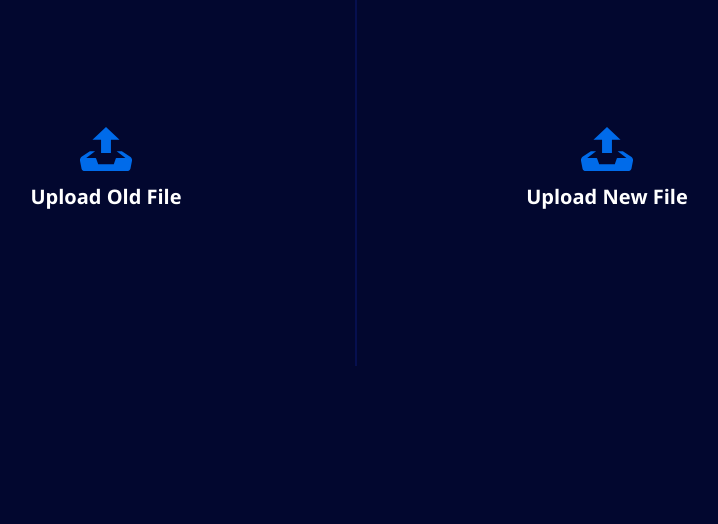
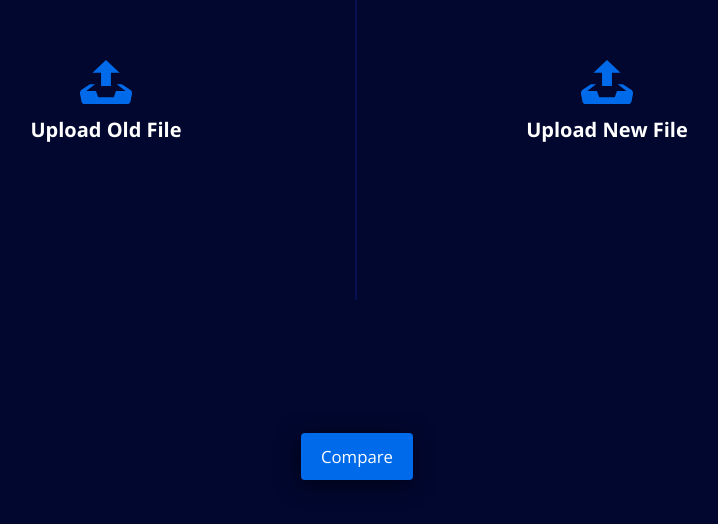
Before and after one commit to ardaberrun/internship-translate-helper, a React (Create React App) app in the folder translate-helper/: page / in a window 1280 px wide. Shown: the part 234-758 px from the top of the page, without its empty margins (283-1001 px from the left). Built offline with nearby package versions, Linux system fonts and the light colour scheme.

Commit message:
#6962 compare files

```diff
--- a/translate-helper/src/App.js
+++ b/translate-helper/src/App.js
@@ -6,6 +6,33 @@ function App() {
     oldFile: JSON.parse(localStorage.getItem('oldFile')) || {},
     newFile: JSON.parse(localStorage.getItem('newFile')) || {},
   });
+  const [changes, setChanges] = useState({
+    modified: [],
+    added: [],
+  });
+
+  const compareFiles = () => {
+    const { oldFile, newFile } = files;
+
+    if (!Object.keys(oldFile).length || !Object.keys(newFile).length) return;
+
+    const changesObj = Object.keys(newFile).reduce(
+      (acc, curr) => {
+        if (oldFile[curr] !== undefined) {
+          if (oldFile[curr] !== newFile[curr]) {
+            acc.modified.push(curr);
+          }
+        } else {
+          acc.added.push(curr);
+        }
+
+        return acc;
+      },
+      { modified: [], added: [] }
+    );
+
+    setChanges(changesObj);
+  };
 
   const handleChange = (event) => {
     const fileName = event.target.name;
@@ -20,11 +47,26 @@ function App() {
     };
   };
 
+  const applyClass = (key) => {
+    if (changes.modified.includes(key)) {
+      return 'changes-modify';
+    }
+
+    if (changes.added.includes(key)) {
+      return 'changes-add';
+    }
+
+    return '';
+  };
+
   const showFileContent = (file) => {
     return (
       <div className="translate">
         {Object.keys(file).map((key, i) => (
-          <span key={`${key}-${i}`}>{`"${key}": "${file[key]}"`}</span>
+          <span
+            className={applyClass(key)}
+            key={`${key}-${i}`}
+          >{`"${key}": "${file[key]}"`}</span>
         ))}
       </div>
     );
@@ -52,6 +94,9 @@ function App() {
           showFileContent(files.newFile)
         )}
       </div>
+      <button className="btn" onClick={compareFiles}>
+        Compare
+      </button>
     </div>
   );
 }
--- a/translate-helper/src/styles/bundle.scss
+++ b/translate-helper/src/styles/bundle.scss
@@ -9,9 +9,10 @@
 }
 
 $color-blue-dark: #02072F;
-$color-blue-light: #060F4F;
-$color-blue-icon: #006BEA;
+$color-blue: #060F4F;
+$color-blue-light: #006BEA;
 $color-white: #FFF;
+$color-green: #55A362;
 
 body {
   background-color: $color-blue-dark;
@@ -60,11 +61,11 @@ body {
 
 
     &:first-child {
-      border-bottom: 2px solid $color-blue-light;
+      border-bottom: 2px solid $color-blue;
 
       @include desktop {
         border-bottom: 0;
-        border-right: 2px solid $color-blue-light;
+        border-right: 2px solid $color-blue;
       }
     }
 
@@ -89,7 +90,7 @@ body {
         svg {
           width: 52px;
           height: 52px;
-          fill: $color-blue-icon;
+          fill: $color-blue-light;
         }
       }
 
@@ -108,11 +109,11 @@ body {
   overflow-y: auto;
 
   &:first-child {
-    border-bottom: 2px solid $color-blue-light;
+    border-bottom: 2px solid $color-blue;
 
     @include desktop {
       border-bottom: 0;
-      border-right: 2px solid $color-blue-light;
+      border-right: 2px solid $color-blue;
     }
   }
 
@@ -123,3 +124,22 @@ body {
   }
 
 }
+
+.btn {
+  font-size: 1.05em;
+  padding: 0.75rem 1.25rem;
+  background-color: $color-blue-light;
+  border: none;
+  outline: none;
+  color: $color-white;
+  border-radius: 4px;
+  cursor: pointer;
+  box-shadow: -2px 4px 23px -1px rgba(0,0,0,0.6);
+
+  &:hover {
+    opacity: 0.9;
+  }
+}
+
+.changes-modify { background-color: $color-blue-light; }
+.changes-add { background-color: $color-green; }
```
